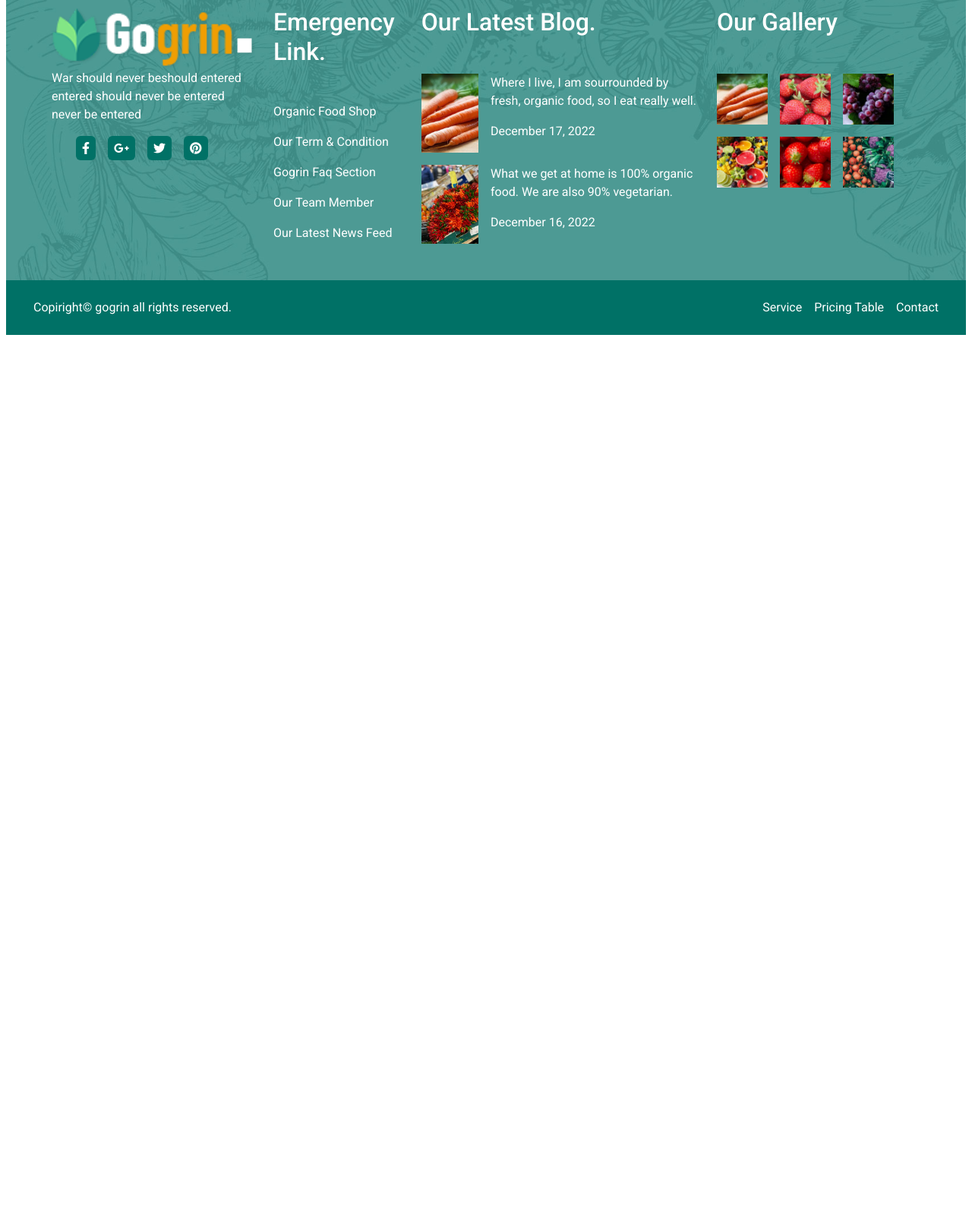
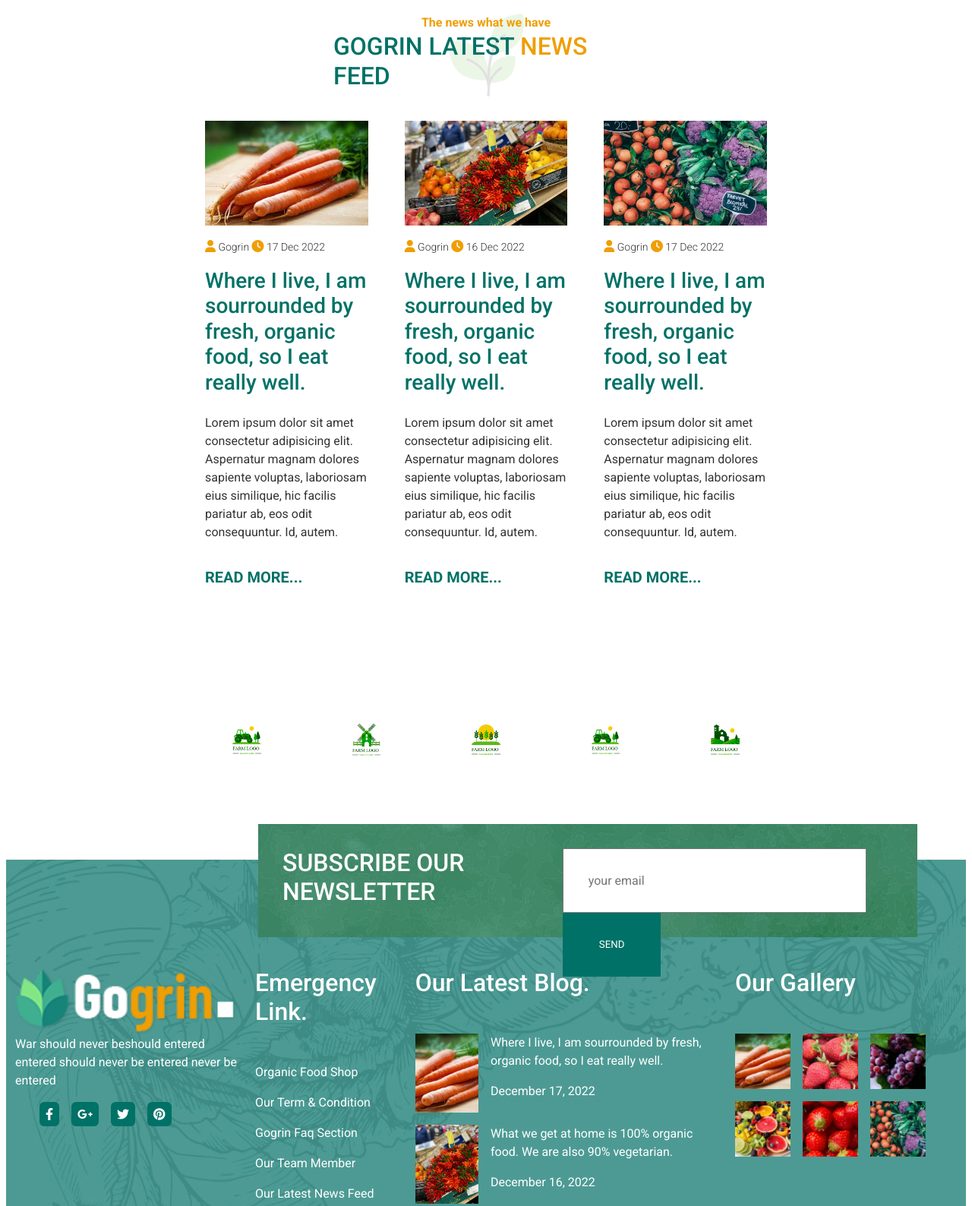
Before and after one commit to GiuliaGlave/proj-html-vuejs, a plain HTML site: page index.html in a window 1280 px wide. Shown: the part 4120-5708 px from the top of the page at 76% size. Before the commit the page ends 4581 px from the top, so only its background shows below. Drawn offline with nearby package versions, Linux system fonts and the light colour scheme; a web font is replaced by a local one.

Commit message:
last sections + form

```diff
--- a/css/style.css
+++ b/css/style.css
@@ -45,6 +45,7 @@
 
 small {
   font-weight: 100;
+  color: var(--dark-text);
 }
 .small-orange {
   color: var(--orange-text);
@@ -70,6 +71,14 @@
   padding: 0.5rem 1rem;
 }
 
+.btn-secondary-n {
+  background-color: var(--green-bg);
+  color: var(--white-text);
+  font-size: smaller;
+  border: none;
+  height: 100%;
+  padding: 0.5rem 3rem;
+}
 header.container-fluid,
 footer.container-fluid {
   background-color: blue;
@@ -124,14 +133,15 @@
 }
 
 /* COUNTER */
-.counter {
+.counter,
+#subscribe {
   background-image: var(--banner-bg);
 }
 
 /* TOP TRENDING */
 .bg-title {
   background-image: var(--title-bg);
-  background-size: cover;
+  background-size: contain;
   background-position: center;
   background-repeat: no-repeat;
 }
@@ -144,11 +154,27 @@
   background-repeat: no-repeat;
 }
 
+/* FORM */
+#subscribe {
+  position: absolute;
+  left: 20rem;
+  display: flex;
+  justify-content: space-between;
+}
+
+input {
+  width: 25rem;
+  height: 100%;
+  padding-left: 2rem;
+}
+
 /* FOOTER */
 .footer-top {
   background-image: var(--footer-top-bg);
   background-size: cover;
   background-repeat: no-repeat;
+  padding-top: 9rem;
+  padding-bottom: 5rem;
 }
 
 /* ------------------ */
--- a/index.html
+++ b/index.html
@@ -218,7 +218,7 @@
         </nav>
       </header>
 
-      <main>
+      <main class="position-relative">
         <!-- JUMBOTRON -->
         <section
           class="container-fluid d-flex justify-content-center align-items-center p-0"
@@ -754,147 +754,197 @@
           </div>
         </section>
         <!-- NEWS FEED -->
-        <!-- <section
-          class="container-fluid d-flex justify-content-center align-items-center"
+        <section
+          class="container d-flex justify-content-center align-items-center mt-4"
         >
-          <div class="content text-center p-2">
-            <div>
+          <div class="content d-flex flex-column align-items-center">
+            <!-- title -->
+            <div class="text-title-section bg-title w-50 d-flex flex-column align-items-center">
               <span>The news what we have</span>
-              <h1>GOGRIN LATEST NEWS FEED</h1>
-            </div> -->
-        <!-- news post -->
-        <!--   <div class="row d-flex align-items-center g-4 m-2">
-              <div class="col col-4">
-                <div class="border">
+              <h2>
+                <span style="color: var(--green-text)">GOGRIN LATEST </span>NEWS
+                <span style="color: var(--green-text)">FEED </span>
+              </h2>
+            </div>
+
+            <!-- news post -->
+            <div
+              class="row d-flex align-items-center  m-2"
+              style="color: var(--dark-text)"
+            >
+              <!-- col 1 -->
+              <div class="col col-4 p-4">
+                <div>
                   <img
-                    src="./imgs/assets/s9.jpg"
+                    src="./imgs/assets/blo1-390x250.jpg"
                     alt=""
                   />
-                  <div>
-                    <span>&hearts; Gogrin</span>
-                    <span>&hearts; 17 Dec 2022</span>
+                  <!-- smal text -->
+                  <div class="py-3">
+                    <i class="fa-solid fa-user small-orange"></i>
+                    <small> Gogrin </small>
+                    <i class="fa-regular fa-clock small-orange"></i>
+                    <small> 17 Dec 2022</small>
                   </div>
-                  <h2>
+
+                  <h3 style="color: var(--green-text)">
                     Where I live, I am sourrounded by fresh, organic food, so I
                     eat really well.
-                  </h2>
-                  <p>
+                  </h3>
+                  <p class="py-3">
                     Lorem ipsum dolor sit amet consectetur adipisicing elit.
                     Aspernatur magnam dolores sapiente voluptas, laboriosam eius
                     similique, hic facilis pariatur ab, eos odit consequuntur.
                     Id, autem.
                   </p>
-                  <small>READ MORE...</small>
+                  <span
+                    class="fs-5 fw-bold"
+                    style="color: var(--green-text)"
+                    >READ MORE...</span
+                  >
                 </div>
               </div>
-              <div class="col col-4">
-                <div class="border">
+
+              <!-- col 2 -->
+              <div class="col col-4 p-4">
+                <div >
                   <img
-                    src="./imgs/assets/s9.jpg"
+                    src="./imgs/assets/blo2-390x250.jpg"
                     alt=""
                   />
-                  <div>
-                    <span>&hearts; Gogrin</span>
-                    <span>&hearts; 17 Dec 2022</span>
+                  <!-- smal text -->
+                  <div class="py-3">
+                    <i class="fa-solid fa-user small-orange"></i>
+                    <small> Gogrin </small>
+                    <i class="fa-regular fa-clock small-orange"></i>
+                    <small> 16 Dec 2022</small>
                   </div>
-                  <h2>
+
+                  <h3 style="color: var(--green-text)">
                     Where I live, I am sourrounded by fresh, organic food, so I
                     eat really well.
                   </h2>
-                  <p>
+                  <p class="py-3">
                     Lorem ipsum dolor sit amet consectetur adipisicing elit.
                     Aspernatur magnam dolores sapiente voluptas, laboriosam eius
                     similique, hic facilis pariatur ab, eos odit consequuntur.
                     Id, autem.
                   </p>
-                  <small>READ MORE...</small>
+                  <span
+                    class="fs-5 fw-bold"
+                    style="color: var(--green-text)"
+                    >READ MORE...</span
+                  >
                 </div>
               </div>
-              <div class="col col-4">
-                <div class="border">
+
+              <!-- col 3-->
+              <div class="col col-4 p-4">
+                <div >
                   <img
-                    src="./imgs/assets/s9.jpg"
+                    src="./imgs/assets/blo3-390x250.jpg"
                     alt=""
                   />
-                  <div>
-                    <span>&hearts; Gogrin</span>
-                    <span>&hearts; 17 Dec 2022</span>
+                  <!-- smal text -->
+                  <div class="py-3">
+                    <i class="fa-solid fa-user small-orange"></i>
+                    <small> Gogrin </small>
+                    <i class="fa-regular fa-clock small-orange"></i>
+                    <small> 17 Dec 2022</small>
                   </div>
-                  <h2>
+
+                  <h3 style="color: var(--green-text)">
                     Where I live, I am sourrounded by fresh, organic food, so I
                     eat really well.
                   </h2>
-                  <p>
+                  <p class="py-3">
                     Lorem ipsum dolor sit amet consectetur adipisicing elit.
                     Aspernatur magnam dolores sapiente voluptas, laboriosam eius
                     similique, hic facilis pariatur ab, eos odit consequuntur.
                     Id, autem.
                   </p>
-                  <small>READ MORE...</small>
+                  <span
+                    class="fs-5 fw-bold"
+                    style="color: var(--green-text)"
+                    >READ MORE...</span
+                  >
                 </div>
               </div>
             </div>
           </div>
-        </section> -->
+        </section>
         <!-- BRAND -->
-        <!--   <section
-          class="container-fluid d-flex justify-content-center align-items-center"
+          <section
+          class="container d-flex justify-content-center align-items-center"
         >
-          <div class="row d-flex align-items-center g-4 m-2">
-            <div class="col col-3">
-              <div class="border">
+          <div class="row row-cols-5 w-100 d-flex align-items-center g-4 m-2 position-relative">
+            <div class="col ">
+              <div class="p-5">
                 <img
                   src="./imgs/assets/brand1.png"
                   alt=""
                 />
               </div>
             </div>
-            <div class="col col-3">
-              <div class="border">
+            <div class="col ">
+              <div class=" p-5">
+                <img
+                  src="./imgs/assets/brand4.png"
+                  alt=""
+                />
+              </div>
+            </div>
+            <div class="col ">
+              <div class="p-5">
+                <img
+                  src="./imgs/assets/brand3.png"
+                  alt=""
+                />
+              </div>
+            </div>
+            <div class="col ">
+              <div class="p-5">
                 <img
                   src="./imgs/assets/brand1.png"
                   alt=""
                 />
               </div>
+
             </div>
-            <div class="col col-3">
-              <div class="border">
+            <div class="col ">
+              <div class="p-5">
                 <img
-                  src="./imgs/assets/brand1.png"
+                  src="./imgs/assets/brand2.png"
                   alt=""
                 />
               </div>
-            </div>
-            <div class="col col-3">
-              <div class="border">
-                <img
-                  src="./imgs/assets/brand1.png"
-                  alt=""
-                />
-              </div>
-            </div>
           </div>
-        </section> -->
-        <!-- FORM -->
-        <!-- <div
+
+        </section>
+         <!-- FORM -->
+           <div
           id="subscribe"
-          class=""
+          class="container "
         >
-          <div>SUBSCRIBE OUR NEWSLETTER</div>
-          <div>
+        <div class="d-flex align-self-center">
+           <h2 >SUBSCRIBE OUR NEWSLETTER</h2>
+        </div>
+
+          <div  >
             <input
               type="email"
               placeholder="your email"
             />
-            <button>SEND</button>
+            <button class="btn-secondary-n">SEND</button>
           </div>
-        </div>-->
+        </div>
+
       </main>
 
       <!-- FOOTER -->
       <footer class="container-fluid m-0 p-0">
         <!-- top footer -->
-        <div class="footer-top row d-flex p-5">
+        <div class="footer-top row d-flex  mt-5">
           <!-- col 1 -->
           <div class="col col-3">
             <img
```
